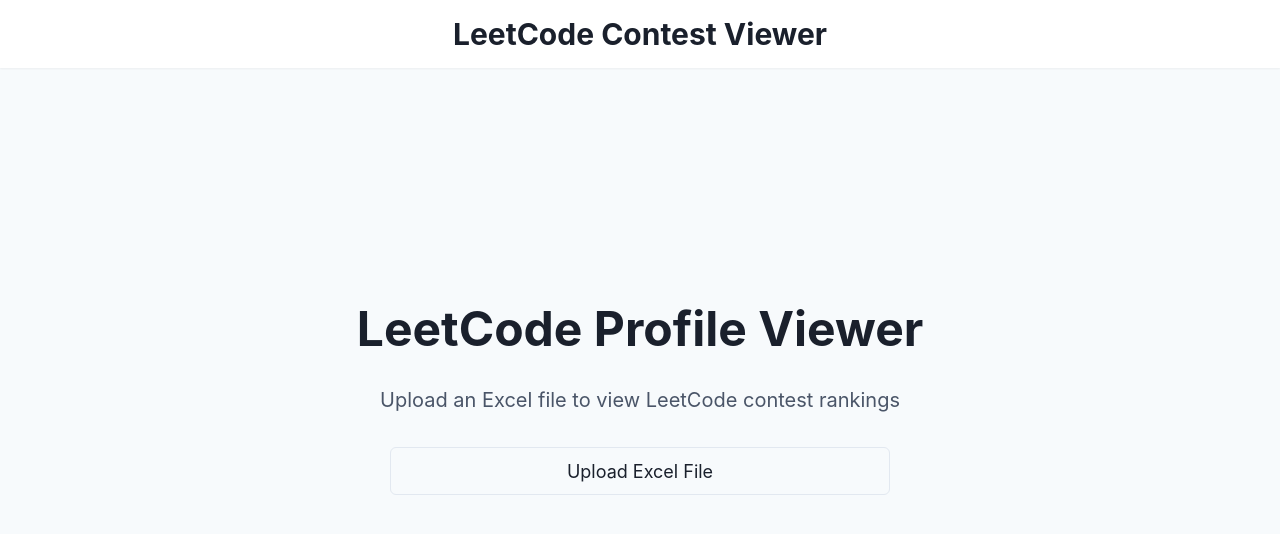
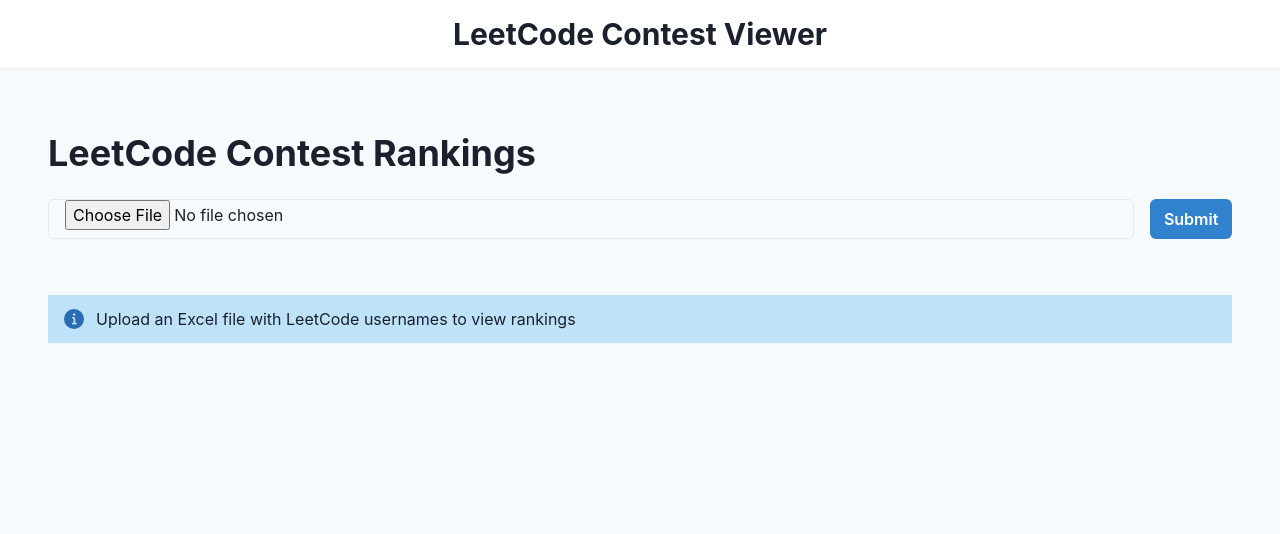
Before and after one commit to dineshch9/leetcode_dashboard, a React (Vite) app: page /contest in a window 1280 px wide. Before the commit this address led to /. Shown: the top 534 px of the page. Built offline with nearby package versions, Linux system fonts and the light colour scheme.

Commit message:
Revert "Update App.jsx"
This reverts commit 12eb29d437743dbe19546f342dee123e3be8633c.

```diff
--- a/src/App.jsx
+++ b/src/App.jsx
@@ -1,5 +1,5 @@
 import { ChakraProvider, Container, Box } from '@chakra-ui/react';
-import { BrowserRouter as Router, Routes, Route, Navigate } from 'react-router-dom';
+import { BrowserRouter as Router, Routes, Route } from 'react-router-dom';
 import Navbar from './components/Navbar';
 import Home from './pages/Home';
 import ContestStats from './pages/ContestStats';
@@ -13,7 +13,7 @@
           <Container maxW="container.xl" py={8}>
             <Routes>
               <Route path="/" element={<Home />} />
-              <Route path="/contest" element={<Navigate to="/" replace />} />
+              <Route path="/contest" element={<ContestStats />} />
             </Routes>
           </Container>
         </Box>
```
